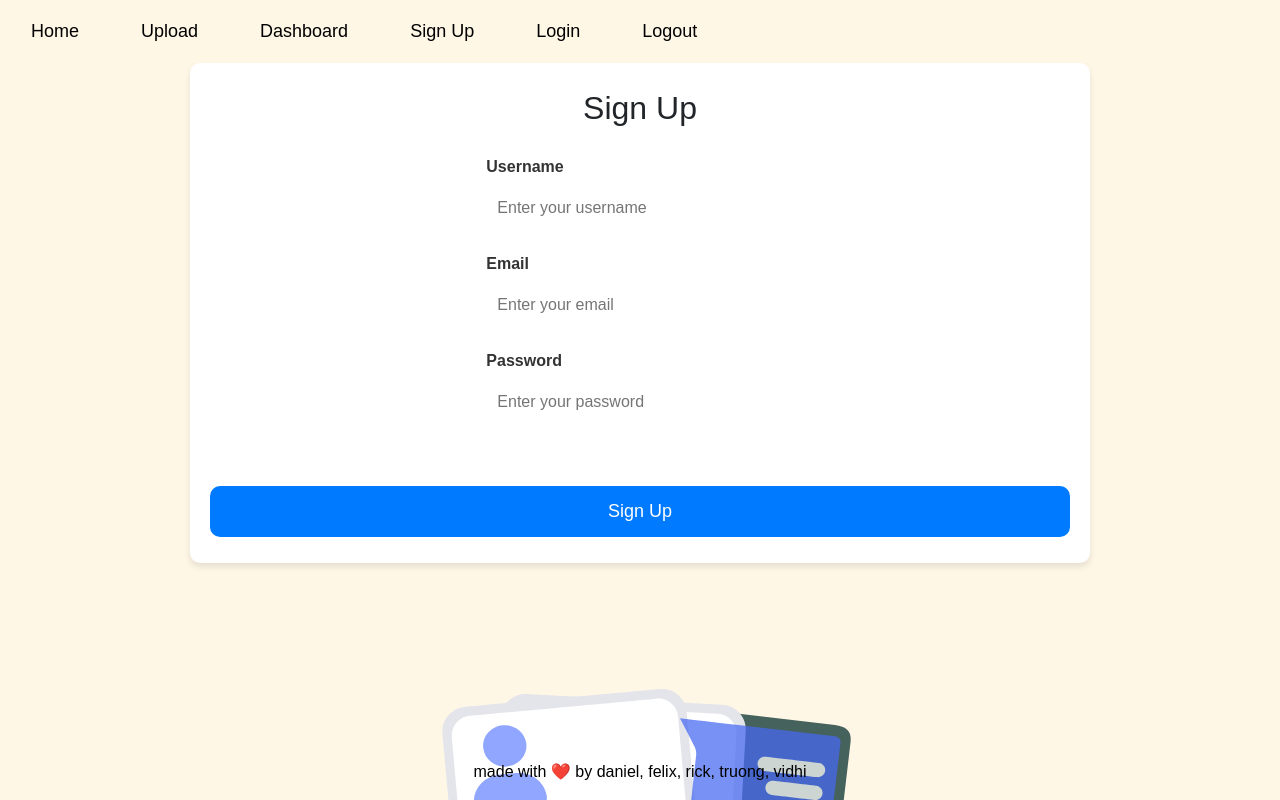
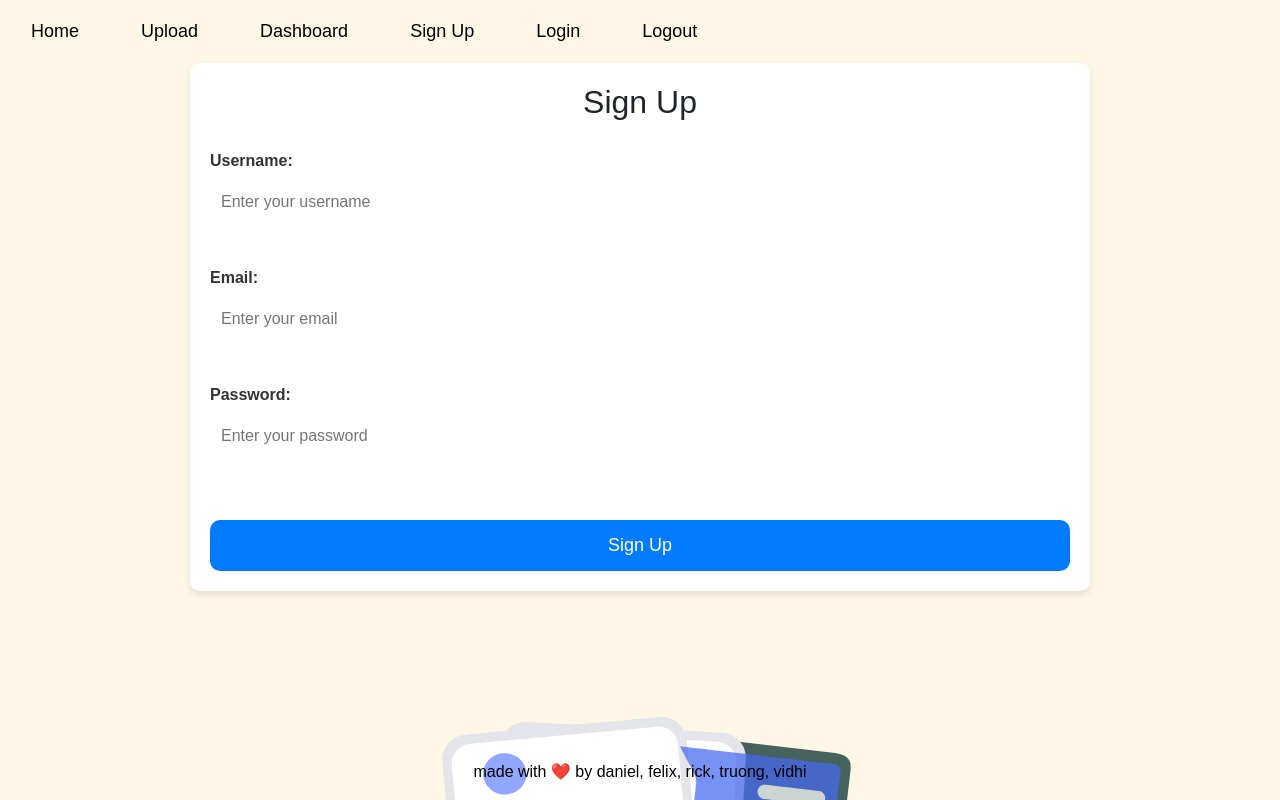
Before and after one commit to VD-25/resume-analyzer, a React (Create React App) app in the folder frontend/: page /signup in a window 1280 px wide. Shown: the top 800 px of the page. Built offline with nearby package versions, Linux system fonts and the light colour scheme; a web font is replaced by a local one.

Commit message:
fix fignup text fields so it is justfied to left

```diff
--- a/frontend/src/components/auth/LoginPage.js
+++ b/frontend/src/components/auth/LoginPage.js
@@ -81,7 +81,11 @@ const LoginPage = ({ onLoginSuccess }) => {
           />
         </div>
         {loading && <Spinner />}
-        <button type="submit" className="submit-btn" disabled={loading}>
+        <button
+          type="submit"
+          className="submit-btn"
+          disabled={loading}
+          >
           {loading ? 'Logging in...' : 'Login'}
         </button>
       </form>
--- a/frontend/src/components/auth/SignUp.js
+++ b/frontend/src/components/auth/SignUp.js
@@ -63,9 +63,8 @@ const SignUp = () => {
         {error && <p className="error-message">{error}</p>}
 
         <h2>Sign Up</h2>
-        <div className="input-group-container">
           <div className="input-group">
-            <label htmlFor="Username">Username</label>
+            <label htmlFor="Username">Username:</label>
             <input
               type="text"
               id="Username"
@@ -77,7 +76,7 @@ const SignUp = () => {
           </div>
 
           <div className="input-group">
-            <label htmlFor="Email">Email</label>
+            <label htmlFor="Email">Email:</label>
             <input
               type="email"
               id="Email"
@@ -89,7 +88,7 @@ const SignUp = () => {
           </div>
 
           <div className="input-group">
-            <label htmlFor="Password">Password</label>
+            <label htmlFor="Password">Password:</label>
             <input
               type="password"
               id="Password"
@@ -99,7 +98,6 @@ const SignUp = () => {
               placeholder="Enter your password"
             />
           </div>
-        </div>
         {loading && <Spinner />}
         <button
           type="submit"
```
